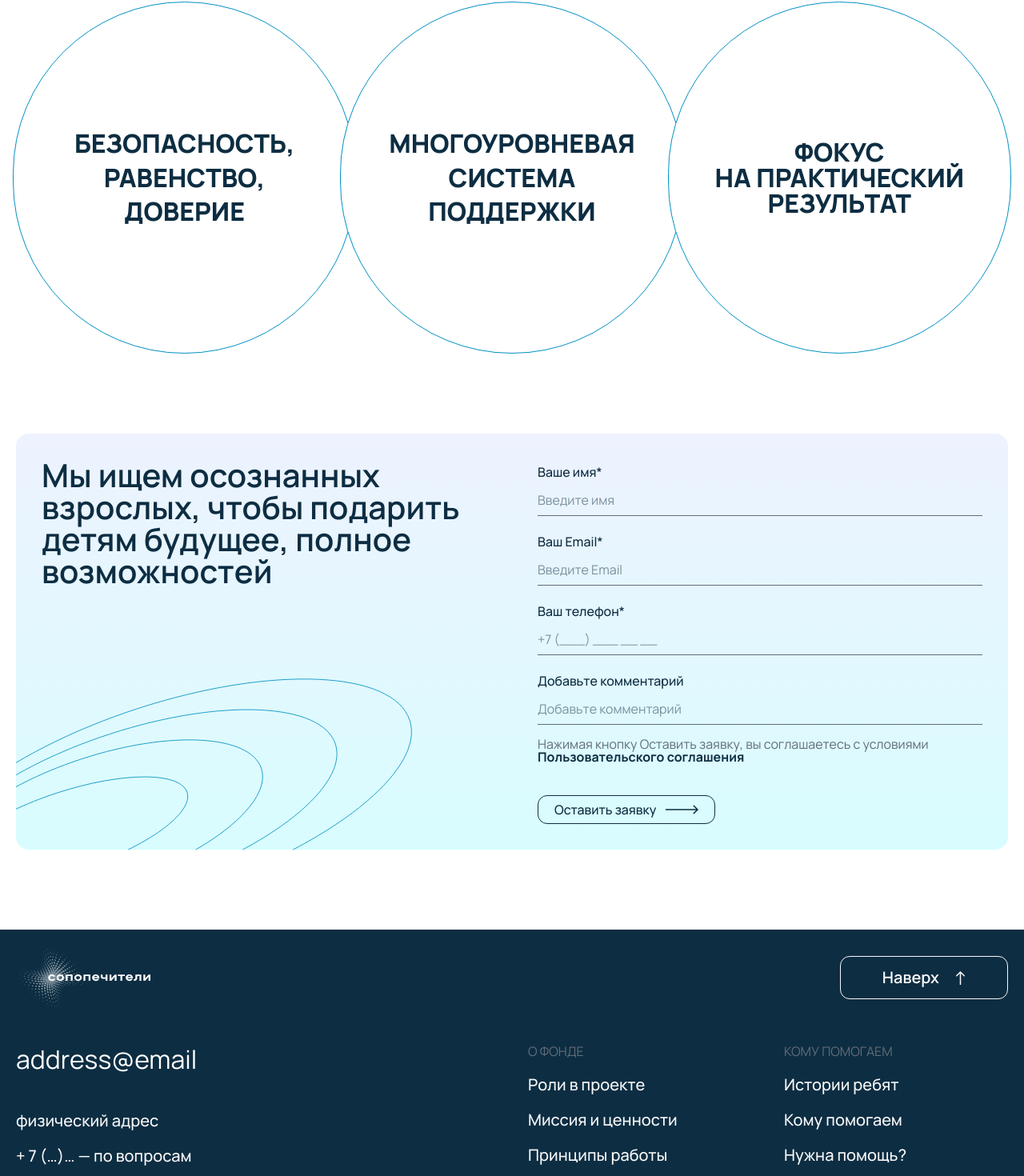
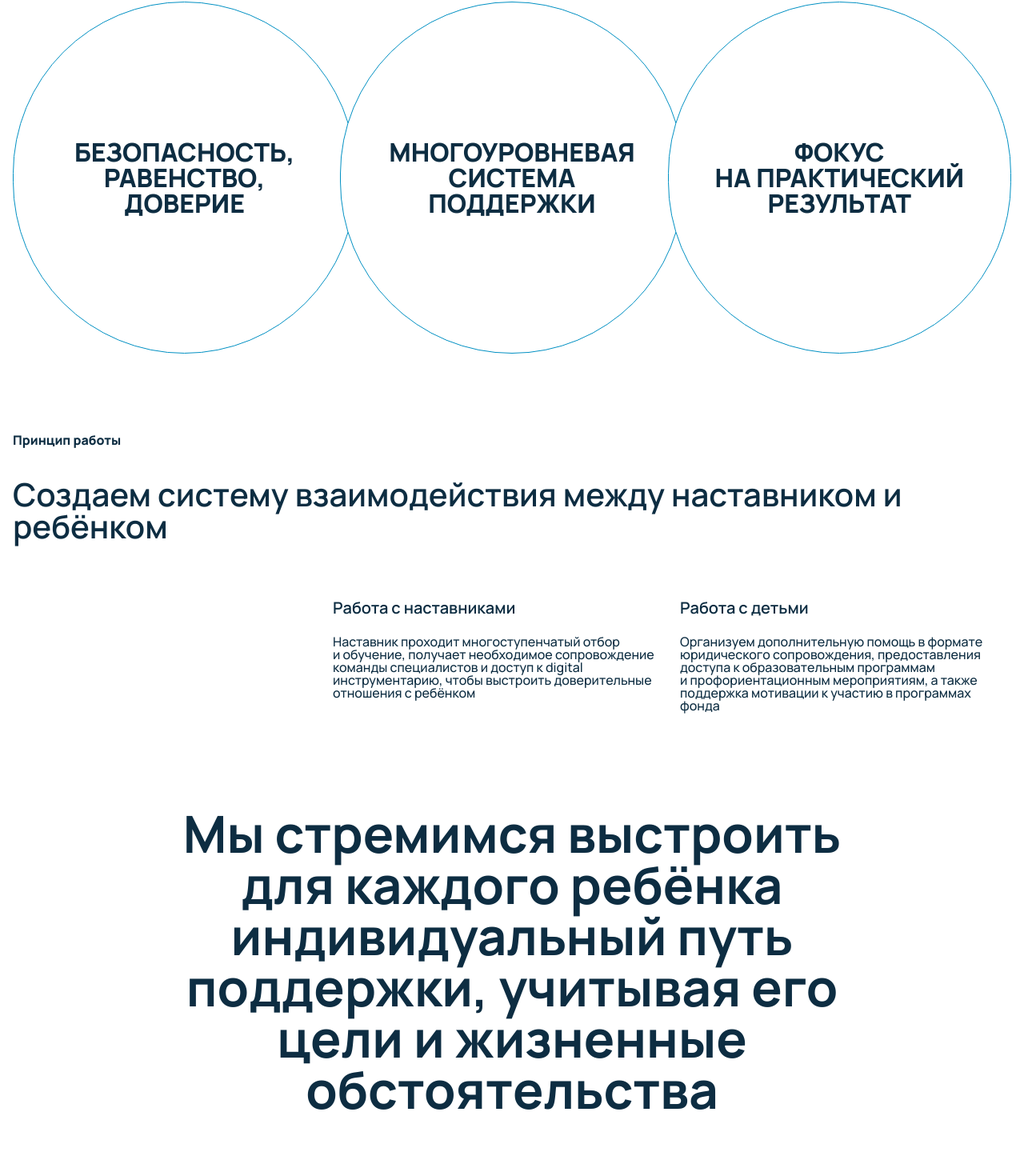
Before and after one commit to kozimovabduvali/sopopechitel, a React (Vite) app: page /about in a window 1280 px wide. Shown: the part 1884-3354 px from the top of the page at 80% size. Built offline with nearby package versions, Linux system fonts and the light colour scheme.

Commit message:
Operating Principle

```diff
--- a/src/components/Pages/About/MissionValues.jsx
+++ b/src/components/Pages/About/MissionValues.jsx
@@ -15,13 +15,13 @@ function MissionValues() {
       <div className='uppercase flex flex-col md:flex-row md:-space-x-5 -space-y-7 md:space-y-0 items-center justify-center text-center mt-10 md:mt-15 lg:mt-18'>
         {/* 1 */}
         <div className='bg-white border-[0.4px] border-accent rounded-full size-50 md:size-60 lg:size-80 xl:size-110 inline-flex items-center justify-center px-1 lg:px-6 xl:px-10'>
-          <h4 className='font-extrabold md:text-xl lg:text-2xl xl:text-[2rem] leading-[100%]leading-[100%]'>
+          <h4 className='font-extrabold md:text-xl lg:text-2xl xl:text-[2rem] leading-[100%]'>
             безопасность, равенство, доверие
           </h4>
         </div>
         {/* 2 */}
         <div className='bg-white border-[0.4px] border-accent rounded-full size-50 md:size-60 lg:size-80 xl:size-110 inline-flex items-center justify-center px-1 lg:px-6 xl:px-10'>
-          <h4 className='font-extrabold md:text-xl lg:text-2xl xl:text-[2rem] leading-[100%]leading-[100%]'>
+          <h4 className='font-extrabold md:text-xl lg:text-2xl xl:text-[2rem] leading-[100%]'>
             многоуровневая система поддержки
           </h4>
         </div>
--- /dev/null
+++ b/src/components/Pages/About/OperatingPrinciple.jsx
@@ -0,0 +1,39 @@
+import React from 'react'
+
+function OperatingPrinciple() {
+  return (
+    <>
+      <div>
+        <h3 className='font-extrabold leading-[100%]'>Принцип работы</h3>
+        <h2 className='font-semibold text-xl md:text-[2rem] lg:text-[40px] leading-[100%] mt-6 md:mt-8 lg:mt-10'>
+          Создаем систему взаимодействия между наставником и ребёнком
+        </h2>
+
+        <div className='max-w-212 ml-auto grid grid-cols-2 gap-5 mt-10 md:mt-15 lg:mt-18'>
+          {/* 1 */}
+          <div>
+            <h4 className='font-semibold lg:text-xl leading-[100%]'>Работа с наставниками</h4>
+            <p className='font-medium text-sm lg:text-base leading-[100%] mt-4 md:mt-6'>
+              Наставник проходит многоступенчатый отбор и обучение, получает необходимое сопровождение команды специалистов и доступ к digital инструментарию, чтобы выстроить доверительные отношения с ребёнком
+            </p>
+          </div>
+          {/* 2 */}
+          <div>
+            <h4 className='font-semibold lg:text-xl leading-[100%]'>Работа с детьми</h4>
+            <p className='font-medium text-sm lg:text-base leading-[100%] mt-4 md:mt-6'>
+              Организуем дополнительную помощь в формате юридического сопровождения, предоставления доступа к образовательным программам и профориентационным мероприятиям, а также поддержка мотивации к участию в программах фонда
+            </p>
+          </div>
+        </div>
+        <div className='max-w-210 mx-auto text-center py-25 md:py-30'>
+          <h2 className='font-bold text-[32px] md:text-5xl lg:text-[64px] leading-[100%] tracking-[-2%] lg:tracking-[-4%]'>
+            Мы&nbsp;стремимся выстроить для каждого ребёнка индивидуальный путь поддержки, учитывая его цели и&nbsp;жизненные обстоятельства
+          </h2>
+
+        </div>
+      </div>
+    </>
+  )
+}
+
+export default OperatingPrinciple
--- a/src/pages/About.jsx
+++ b/src/pages/About.jsx
@@ -1,6 +1,7 @@
 import Hero from '../components/Pages/About/Hero'
 import ProjectParticipants from '../components/Pages/About/ProjectParticipants'
 import MissionValues from '../components/Pages/About/MissionValues'
+import OperatingPrinciple from '../components/Pages/About/OperatingPrinciple'
 
 export default function About() {
   return (
@@ -18,6 +19,11 @@ export default function About() {
         <section className='mt-20 md:mt-18 lg:mt-25'>
           <MissionValues />
         </section>
+
+        {/* Operating Principle */}
+        <section className='mt-20 md:mt-18 lg:mt-25'>
+          <OperatingPrinciple />
+        </section>
       </main>
     </>
   )
```
